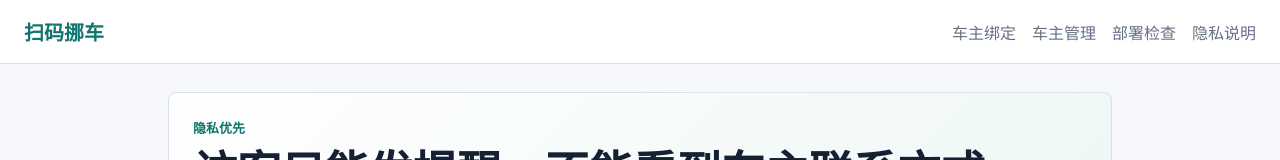
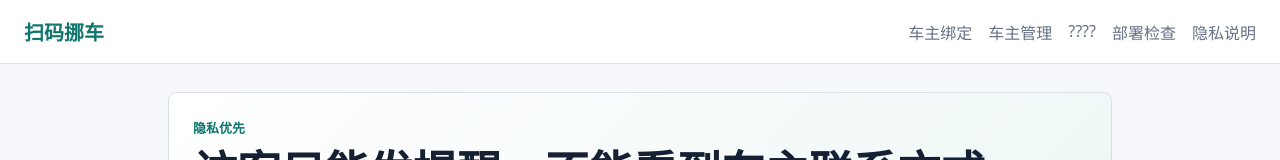
Before and after one commit to nanan910/move-car-mvp, a website: page public/privacy.html in a window 1280 px wide. Shown: the top 160 px of the page. Drawn offline with Linux system fonts and the light colour scheme.

Commit message:
Add animated notification demo page

```diff
--- a/public/privacy.html
+++ b/public/privacy.html
@@ -12,6 +12,7 @@
       <nav>
         <a href="./index.html">车主绑定</a>
         <a href="./owner.html">车主管理</a>
+        <a href="./demo.html">????</a>
         <a href="./setup.html">部署检查</a>
         <a href="./privacy.html">隐私说明</a>
       </nav>
```
